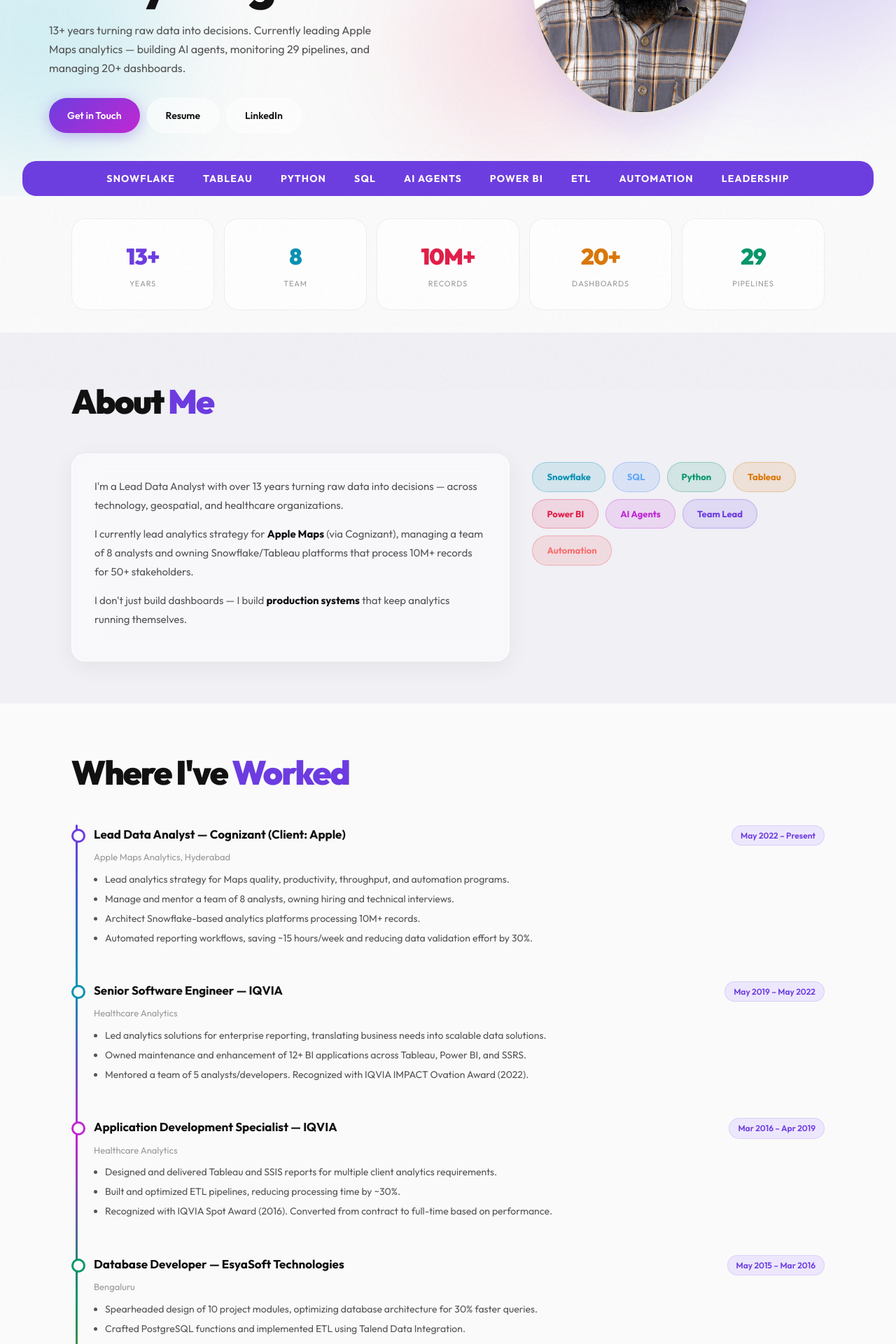
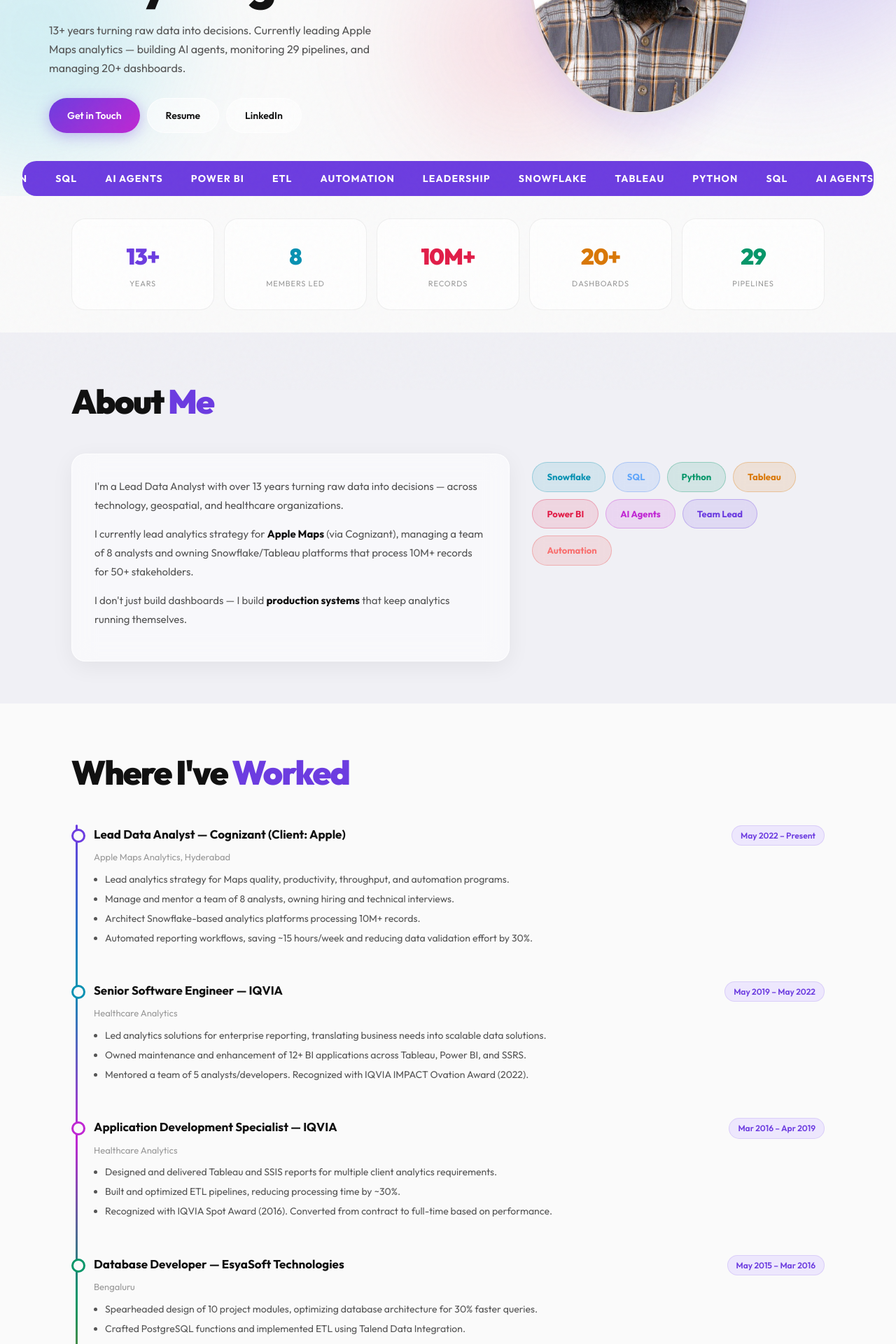
Before and after one commit to ysultankpg/ysultankpg.github.io, a Jekyll site: the page index.html, which Jekyll copies as it is, in a window 1280 px wide. Shown: the part 343-2263 px from the top of the page at 70% size. Built offline with Jekyll 4.4.1, drawn with Linux system fonts in a browser that asks for light colours.

Commit message:
Change '8 Team' to '8 Members Led' and make marquee scroll continuously

```diff
--- a/index.html
+++ b/index.html
@@ -60,6 +60,7 @@
   <div class="hero-marquee">
     <div class="marquee-track">
       <span>Snowflake</span><span>Tableau</span><span>Python</span><span>SQL</span><span>AI Agents</span><span>Power BI</span><span>ETL</span><span>Automation</span><span>Leadership</span>
+      <span>Snowflake</span><span>Tableau</span><span>Python</span><span>SQL</span><span>AI Agents</span><span>Power BI</span><span>ETL</span><span>Automation</span><span>Leadership</span>
     </div>
   </div>
 </header>
@@ -68,7 +69,7 @@
   <div class="container">
     <div class="bento-row">
       <div class="bento-card bc-accent"><span class="bc-num">13+</span><span class="bc-label">Years</span></div>
-      <div class="bento-card bc-cyan"><span class="bc-num">8</span><span class="bc-label">Team</span></div>
+      <div class="bento-card bc-cyan"><span class="bc-num">8</span><span class="bc-label">Members Led</span></div>
       <div class="bento-card bc-rose"><span class="bc-num">10M+</span><span class="bc-label">Records</span></div>
       <div class="bento-card bc-amber"><span class="bc-num">20+</span><span class="bc-label">Dashboards</span></div>
       <div class="bento-card bc-emerald"><span class="bc-num">29</span><span class="bc-label">Pipelines</span></div>
--- a/style.css
+++ b/style.css
@@ -208,7 +208,8 @@
   border-radius: var(--radius);
 }
 .marquee-track {
-  display: flex; gap: 40px; width: 100%; justify-content: center;
+  display: flex; gap: 40px; width: max-content;
+  animation: marquee 20s linear infinite;
 }
 .marquee-track span {
   font-size: 14px; font-weight: 700; color: var(--marquee-text);
```
